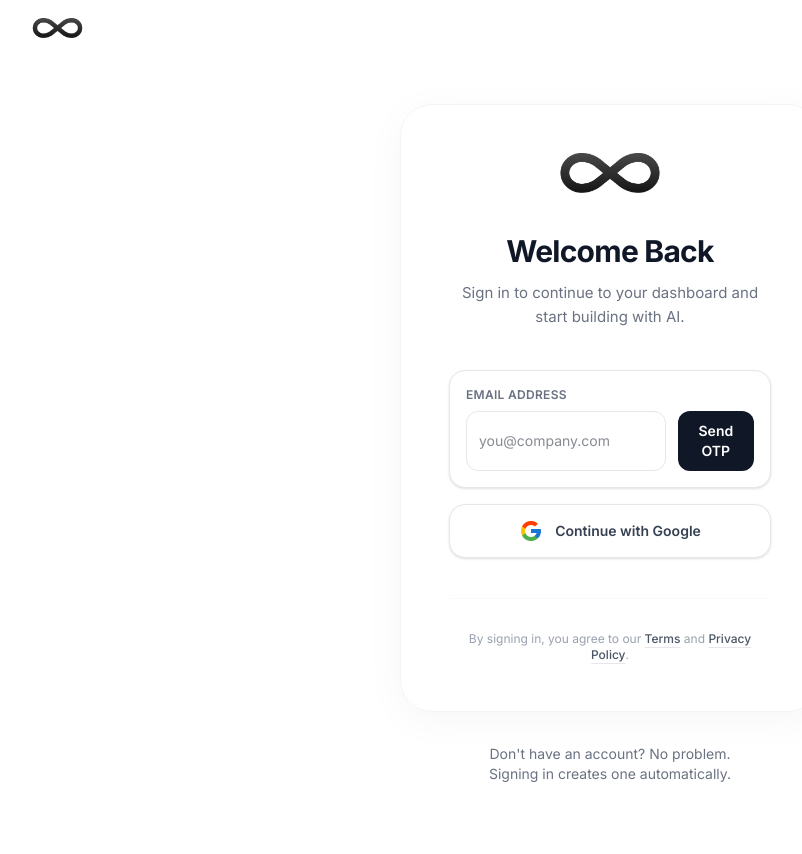
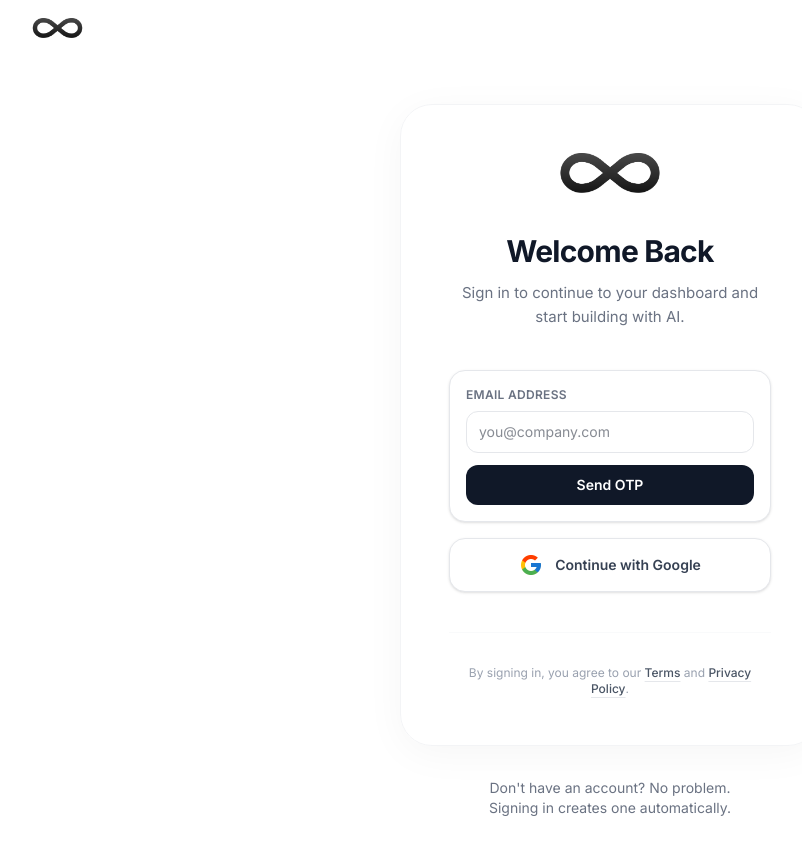
Before and after one commit to farzeenilyaszargar/nap-ide, a Next.js app: page /signin in a window 1280 px wide. Shown: the top 854 px of the page, without its empty margins (30-832 px from the left). Before the commit the page ends 832 px from the top, so only its background shows below. Built offline with nearby package versions, Linux system fonts and the light colour scheme; no server answers.

Commit message:
Stack email fields vertically

```diff
--- a/app/(user)/signin/page.tsx
+++ b/app/(user)/signin/page.tsx
@@ -203,7 +203,7 @@ export default function SignIn() {
                                 <label className="block text-xs font-semibold uppercase tracking-wide text-gray-500">
                                     Email address
                                 </label>
-                                <div className="mt-2 flex flex-col gap-3 sm:flex-row">
+                                <div className="mt-2 flex flex-col gap-3">
                                     <input
                                         type="email"
                                         value={email}
@@ -225,7 +225,7 @@ export default function SignIn() {
                                         <label className="block text-xs font-semibold uppercase tracking-wide text-gray-500">
                                             Enter OTP
                                         </label>
-                                        <div className="flex flex-col gap-3 sm:flex-row">
+                                        <div className="flex flex-col gap-3">
                                             <input
                                                 type="text"
                                                 value={otp}
```
